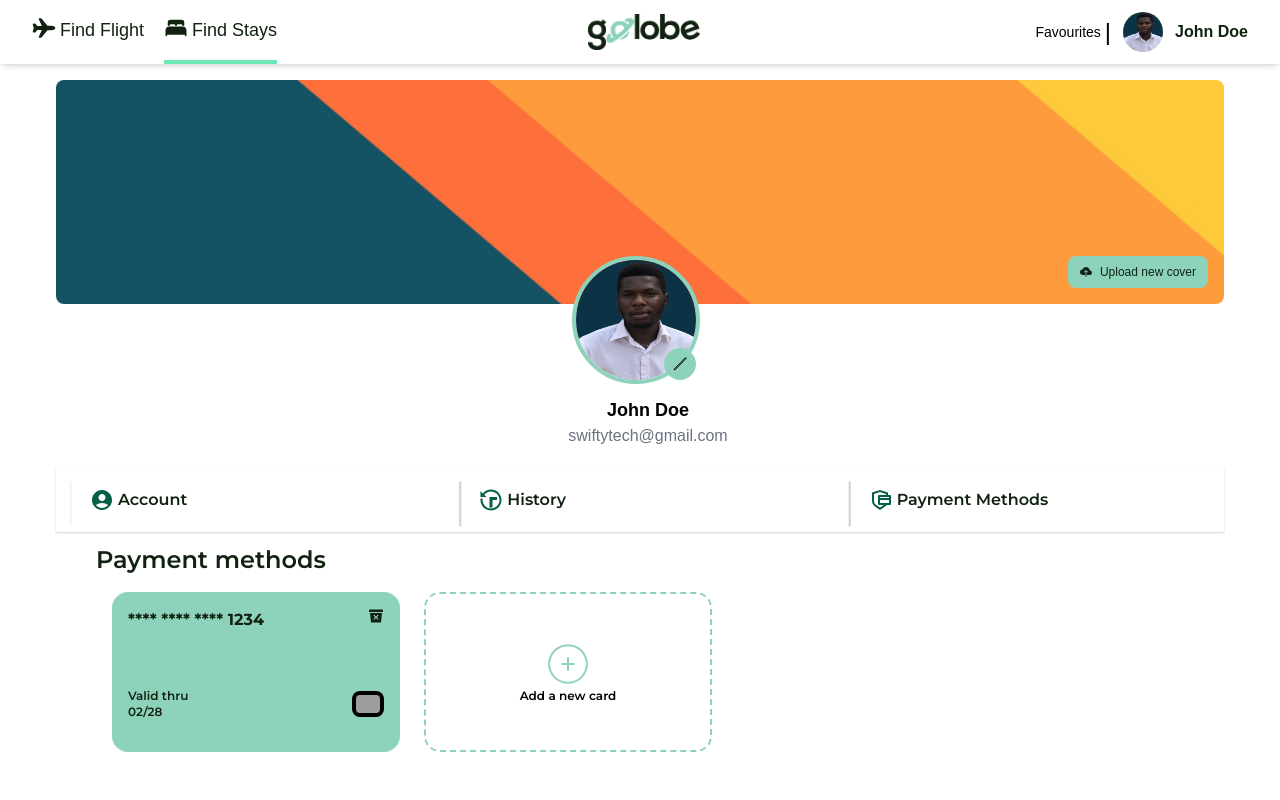
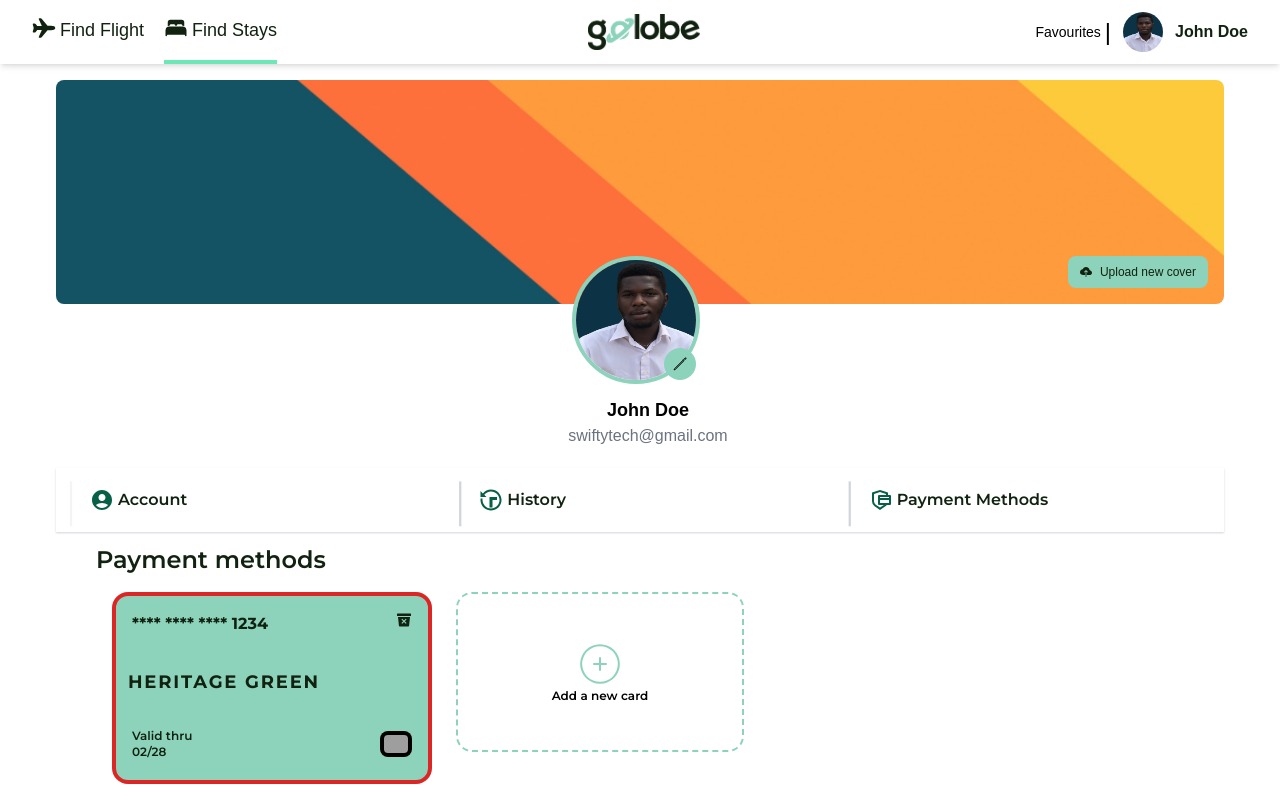
Before and after one commit to Heritagify/Travelling-Website, a React (Vite) app: page /account in a window 1280 px wide. Shown: the top 800 px of the page. Built offline with nearby package versions, Linux system fonts and the light colour scheme; grey boxes are pictures that could not be loaded; some icons are missing; a web font is replaced by a local one.

Commit message:
updating the added card details

```diff
--- a/src/AccounFlows/PaymentMethod.jsx
+++ b/src/AccounFlows/PaymentMethod.jsx
@@ -12,6 +12,7 @@ const PaymentMethod = () => {
     {
       number: '**** **** **** *****',
       lastFourDigits: '1234',
+      nameOnCard: 'HERITAGE GREEN',
       validThru: '02/28',
       brand: 'visa',
     }
@@ -31,7 +32,7 @@ const PaymentMethod = () => {
   const handleAddCard = (newCard) => {
     // Add new card to the state
     setCards([...cards, {
-      ...newCard,
+      ...newCard,// Corrected to nameOnCard
       brand: cardType,
     }]);
     closeModal();
@@ -50,10 +51,11 @@ const PaymentMethod = () => {
       handleAddCard({
         number: formData.cardNumber,
         lastFourDigits: formData.cardNumber.slice(-4),
+        nameOnCard: formData.nameOnCard,
         validThru: formData.expiryDate,
         name: formData.nameOnCard,
         brand: cardType,
-      });
+      }, cardType);
     } catch (error) {
       setValidationError(error.errors.join('\n'));
     }
@@ -81,12 +83,15 @@ const PaymentMethod = () => {
       <h1 className='text-2xl font-semibold font-monts text-blackGreen'>Payment methods</h1>
       <div className='flex gap-6 mt-4 mx-4'>
       {cards.map((card, index) => (
-          <div key={index} className='h-40 w-72 bg-mintGreen text-blackGreen rounded-2xl space-y-14'>
+        <div key={index} className='h-48 w-80 border-red-600 border-4 bg-mintGreen text-blackGreen rounded-2xl space-y-8'>
           <div className='flex justify-between m-4'>
             <div className='font-bold font-monts'>
               <p>{'**** **** **** ' + card.lastFourDigits}</p>
             </div>
             <IoTrashBinSharp />
+          </div>
+          <div className=''>
+            <p className='font-bold text-lg ml-3 tracking-widest uppercase font-monts'>{card.nameOnCard}</p>
           </div>
           <div className='flex justify-between mx-4 items-center'>
             <div className='text-xs font-monts font-semibold'>
@@ -97,6 +102,7 @@ const PaymentMethod = () => {
           </div>
         </div>
       ))}
+
 
         <div className='flex flex-col justify-center font-monts items-center border-2 border-dashed border-mintGreen h-40 w-72 rounded-2xl '>
           <CiCirclePlus className='text-5xl text-mintGreen cursor-pointer' onClick={openModal} />
```
Lines whose indentation alone changed are shown as unchanged.
